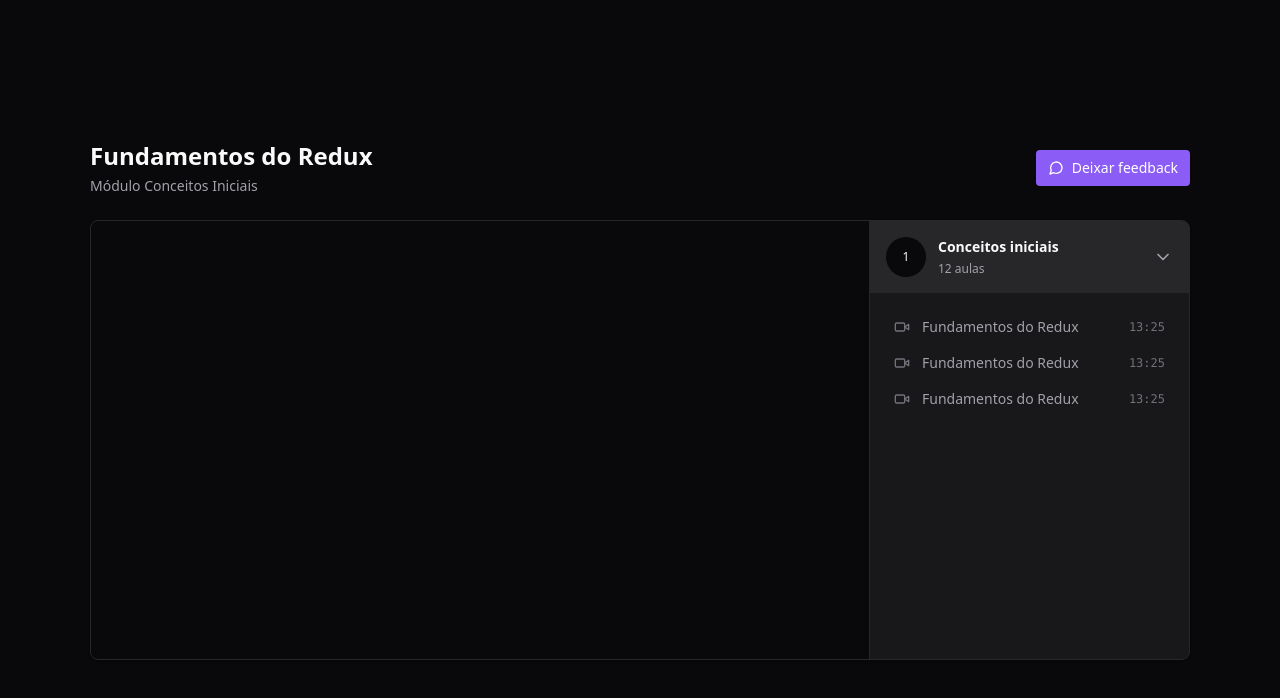
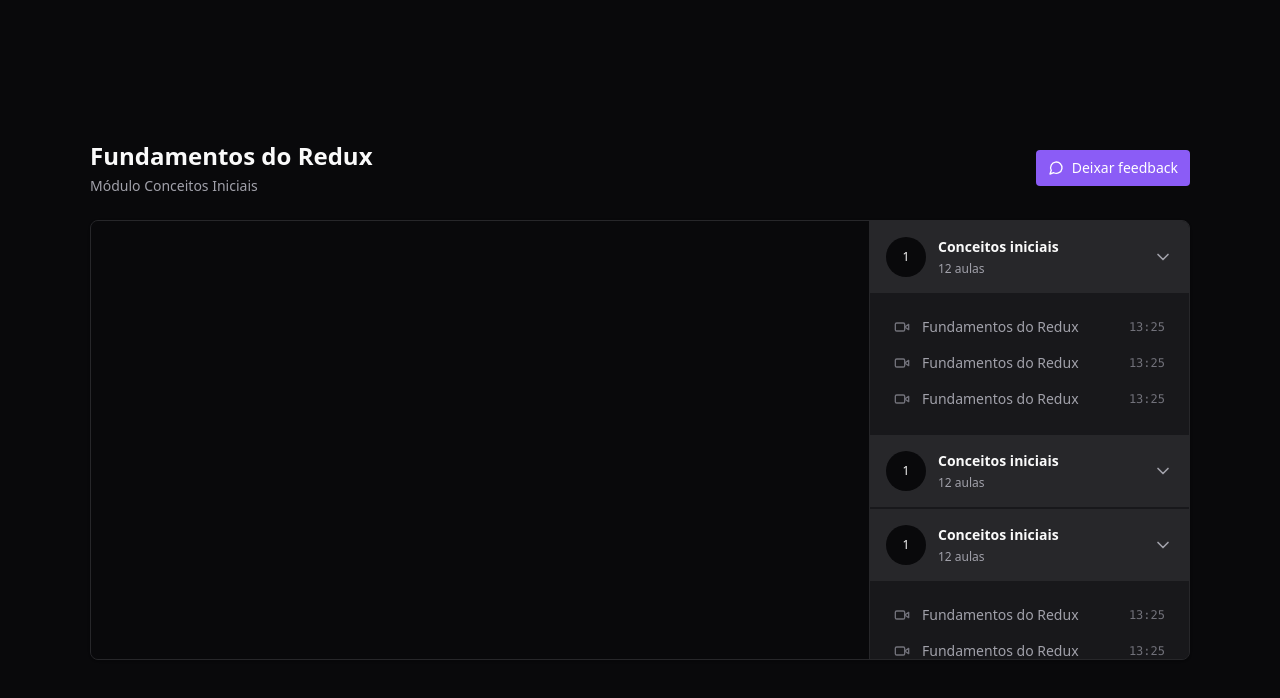
Before and after one commit to lilianmartinsfritzen/study-state-managers, a React (Vite) app: page / in a window 1280 px wide. Shown: the top 698 px of the page. Built offline with nearby package versions, Linux system fonts and the light colour scheme.

Commit message:
feature(redux-toolkit): adjusting aside so that modules respect the display size and customizing scrollbar

```diff
--- a/src/components/Page/Player.tsx
+++ b/src/components/Page/Player.tsx
@@ -18,7 +18,7 @@
           </button>
         </div>
 
-        <main className='relative flex overflow-hidden rounded-lg border border-zinc-800 bg-zinc-900 shadow'>
+        <main className='relative flex overflow-hidden rounded-lg border border-zinc-800 bg-zinc-900 shadow pr-80'>
           <div className='flex-1'>
             <div className='w-full bg-zinc-950 aspect-video'>
               <ReactPlayer
@@ -29,7 +29,8 @@
               />
             </div>
           </div>
-          <aside className='w-80 border-l border-zinc-800 bg-zinc-900'>
+
+          <aside className='w-80 absolute top-0 bottom-0 right-0 border-l divide-y-2 divide-zinc-900 border-zinc-800 bg-zinc-900 overflow-y-scroll scrollbar scrollbar-thin scrollbar-track-zinc-950 scrollbar-thumb-zinc-800'>
             <div>
               <button className='flex w-full items-center gap-3 bg-zinc-800 p-4'>
                 <div className='flex w-10 h-10 rounded-full items-center justify-center bg-zinc-950 text-xs'>1</div>
@@ -61,6 +62,51 @@
               </nav>
 
             </div>
+
+            <div>
+              <button className='flex w-full items-center gap-3 bg-zinc-800 p-4'>
+                <div className='flex w-10 h-10 rounded-full items-center justify-center bg-zinc-950 text-xs'>1</div>
+                <div className='flex flex-col gap-1 text-left'>
+                  <strong className='text-sm'>Conceitos iniciais</strong>
+                  <span className='text-xs text-zinc-400'>12 aulas</span>
+                </div>
+                <ChevronDown className='w-5 h-5 ml-auto text-zinc-400' />
+              </button>
+
+            </div>
+
+            <div>
+              <button className='flex w-full items-center gap-3 bg-zinc-800 p-4'>
+                <div className='flex w-10 h-10 rounded-full items-center justify-center bg-zinc-950 text-xs'>1</div>
+                <div className='flex flex-col gap-1 text-left'>
+                  <strong className='text-sm'>Conceitos iniciais</strong>
+                  <span className='text-xs text-zinc-400'>12 aulas</span>
+                </div>
+                <ChevronDown className='w-5 h-5 ml-auto text-zinc-400' />
+              </button>
+
+              <nav className='relative flex flex-col gap-4 p-6'>
+                <button className='flex items-center gap-3 text-sm text-zinc-400'>
+                  <Video className='w-4 h-4 text-zinc-500' />
+                  <span>Fundamentos do Redux</span>
+                  <span className='ml-auto font-mono text-xs text-zinc-500'>13:25</span>
+                </button>
+
+                <button className='flex items-center gap-3 text-sm text-zinc-400'>
+                  <Video className='w-4 h-4 text-zinc-500' />
+                  <span>Fundamentos do Redux</span>
+                  <span className='ml-auto font-mono text-xs text-zinc-500'>13:25</span>
+                </button>
+
+                <button className='flex items-center gap-3 text-sm text-zinc-400'>
+                  <Video className='w-4 h-4 text-zinc-500' />
+                  <span>Fundamentos do Redux</span>
+                  <span className='ml-auto font-mono text-xs text-zinc-500'>13:25</span>
+                </button>
+              </nav>
+
+            </div>
+
           </aside>
         </main>
       </div>
```
